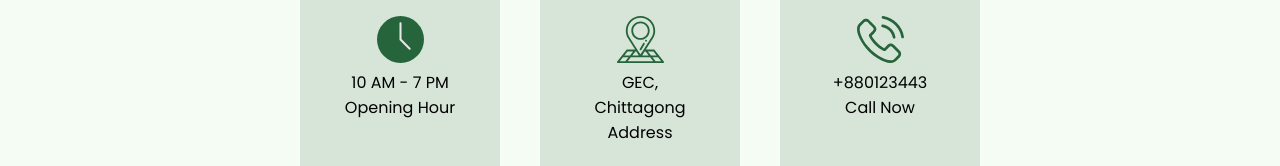
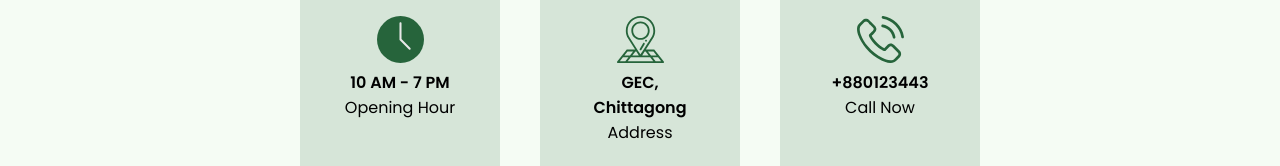
Before and after one commit to aleynaari/Restaurant-Website, a plain HTML site: page index.html in a window 1280 px wide. Shown: the part 908-1074 px from the top of the page. Drawn offline with Linux system fonts and the light colour scheme.

Commit message:
strong tag

```diff
--- a/index.html
+++ b/index.html
@@ -39,17 +39,17 @@
     <div class="contacts">
         <div class="hour">
             <img src="images/wall-clock-icon.svg" alt="">
-            <p>10 AM - 7 PM</p>
+            <p><strong>10 AM - 7 PM</strong></p>
             <p>Opening Hour</p>
         </div>
         <div class="address">
             <img src="images/address-icon.svg" alt="">
-            <p>GEC, Chittagong</p>
+            <p><strong>GEC, Chittagong</strong></p>
             <p>Address</p>
         </div>
         <div class="phone">
             <img src="images/phone-icon.svg" alt="">
-            <p>+880123443</p>
+            <p><strong>+880123443</strong></p>
             <p>Call Now</p>
         </div>
     </div>
```
